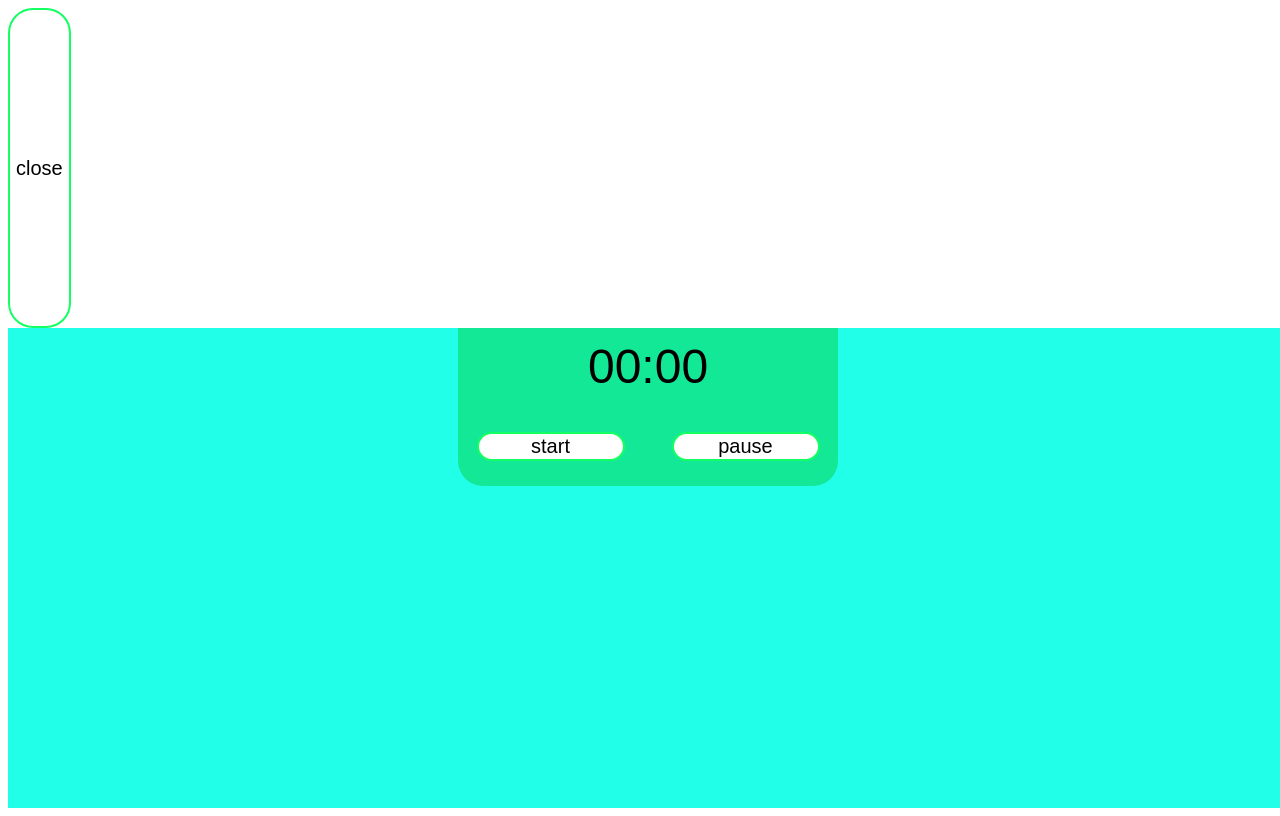
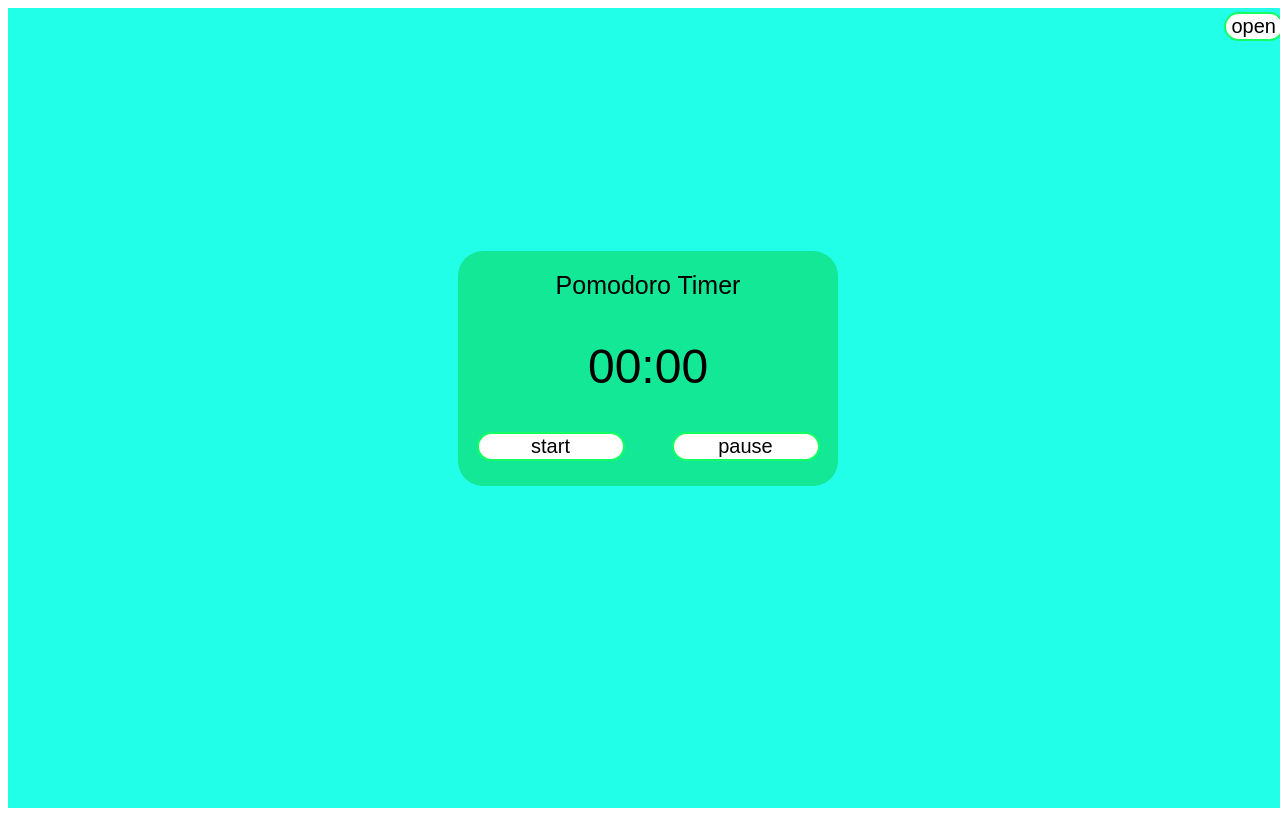
Before and after one commit to niblicat/pomodoro, a SvelteKit app: page / in a window 1280 px wide. Built offline with nearby package versions, Linux system fonts and the light colour scheme; a web font is replaced by a local one.

Commit message:
adjusted open button padding & default menu invis

```diff
--- a/src/routes/+page.svelte
+++ b/src/routes/+page.svelte
@@ -17,7 +17,7 @@
     let loadingDelayIsActive: boolean = true;
     let loadingIcon: HTMLElement;
     let menu: HTMLElement;
-    let menuVisible: boolean = true;
+    let menuVisible: boolean = false;
     let m = { x: 0, y: 0};
     let loadingStatus: boolean;
 
@@ -274,6 +274,7 @@
     }
 
     .closeMenu {
+        padding: 4px;
         align-self: baseline;
         justify-self: end;
     }
```
